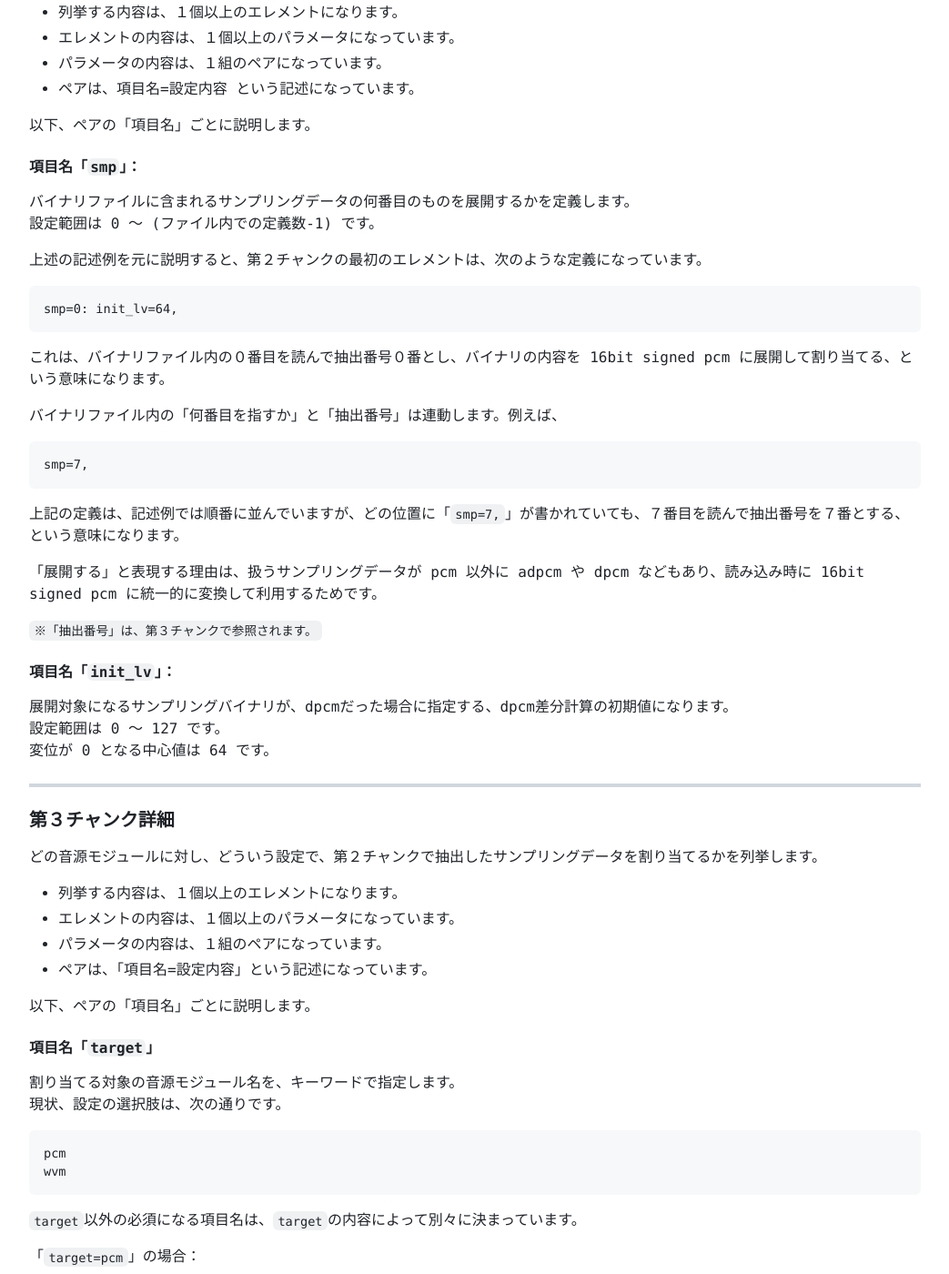
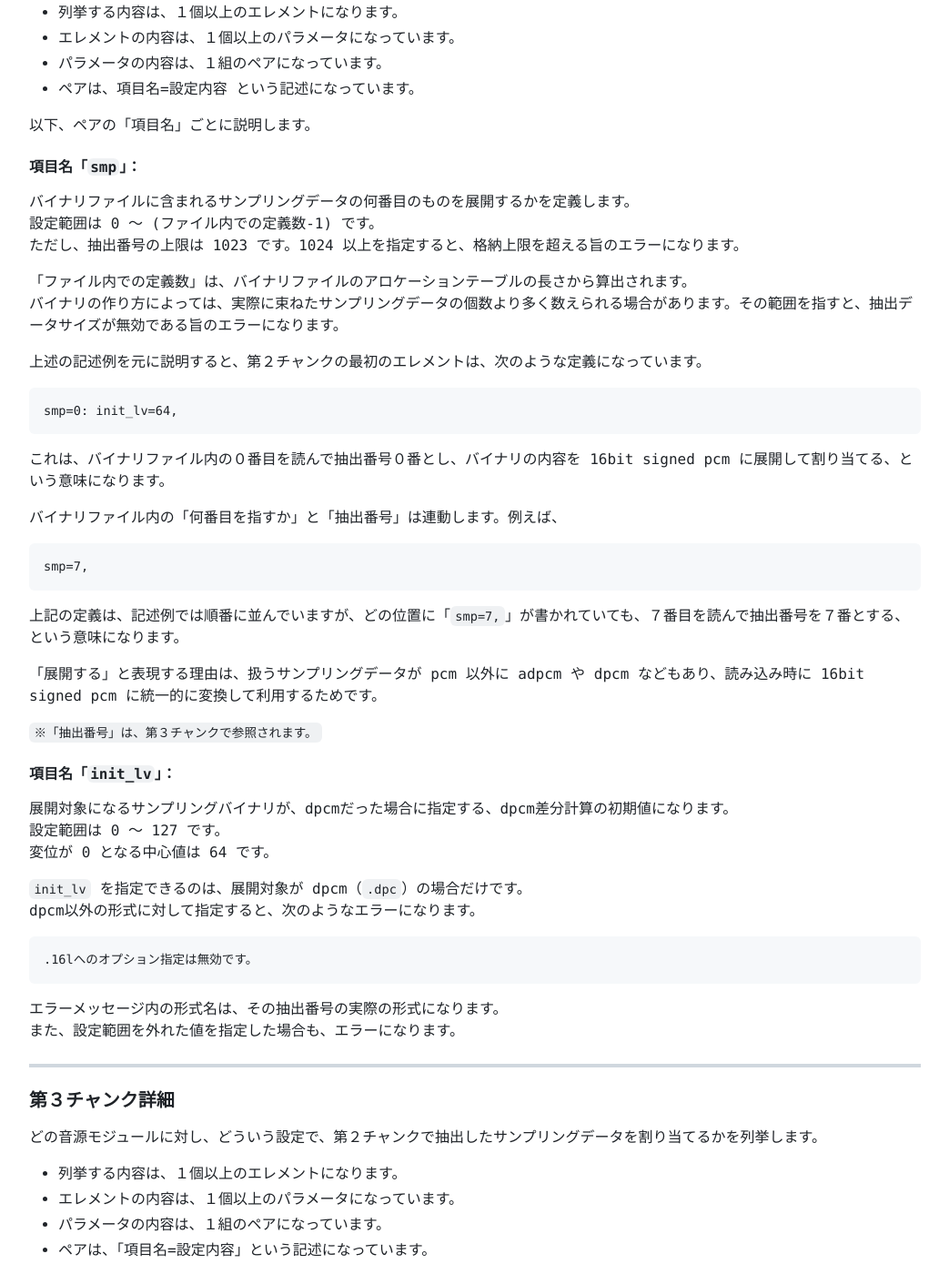
Before and after one commit to lineardrive/V3MMLmanual, a Jekyll site: the page built from docs/ch06/6_58.md, in a window 1280 px wide and 1400 px high, scrolled down 1915 px. Shown: the whole window at 91% size, without its empty margins (8-1051 px from the left). Built offline with Jekyll 4.4.1, drawn with Linux system fonts in a browser that asks for light colours; our own code applies the rules of GitHub Pages for plain Markdown files.

Commit message:
docs: 査読で見つかった矛盾の訂正と記述の補完
6.60 の新設にあわせて全体を査読し、実装と食い違う記述１件、
記述が抜けていた仕様３件、ナビゲーションの欠落１件を直した。

矛盾の訂正:
- ch06/6_59: ヘッダー確認は「先頭10文字」ではなく先頭12文字
  （V3MML...2022）。MML.swift:6097 の checkChar と 12 回の比較ループで確認。
  フォーマット番号の上位４桁が確認対象に含まれる旨もあわせて追記

記述の補完:
- ch06/6_58: init_lv は .dpc 専用であり、他の形式に指定すると
  「.16lへのオプション指定は無効です。」等のエラーで停止する旨を追記
- ch06/6_58: 抽出番号の上限 1023（MBinData.MAX_S16PCM_DEF）を追記
- ch06/6_58: 「ファイル内での定義数」はアロケーションテーブル長からの
  算出であり、実際に束ねた個数より多く数えられる場合がある旨を追記

表現の訂正:
- ch06/6_60: 32バイトのゼロ埋め領域を、フォーマット上の決まりではなく
  スクリプトの流儀として書き直した。読み込み側はアロケーションテーブルの
  値から位置を求めるため、ゼロ埋めを入れない作り方でも読み込める

その他:
- ch04/4_8_1, 4_8_2, 4_8_3: 欠けていた「← 目次」リンクを追加
  （これで全191ファイルに揃った）

なお #MB:LOAD_SAMPLING のファイルサイズ上限判定が、2GB のつもりで
32GB になっている件（MML.swift:6020, 6088）は、アプリ側の修正として
V3MML_objc_cpp の request_V14 へ申し送った。マニュアルの記述
（２ギガバイトまで）は修正後の実装と一致するため、変更していない。

Co-Authored-By: Claude Opus 5 <noreply@anthropic.com>

````diff
--- a/docs/ch06/6_58.md
+++ b/docs/ch06/6_58.md
@@ -98,6 +98,10 @@ PlayListウインドウの最下部に書かれています。
 
 バイナリファイルに含まれるサンプリングデータの何番目のものを展開するかを定義します。
 設定範囲は 0 〜 (ファイル内での定義数-1) です。
+ただし、抽出番号の上限は 1023 です。1024 以上を指定すると、格納上限を超える旨のエラーになります。
+
+「ファイル内での定義数」は、バイナリファイルのアロケーションテーブルの長さから算出されます。
+バイナリの作り方によっては、実際に束ねたサンプリングデータの個数より多く数えられる場合があります。その範囲を指すと、抽出データサイズが無効である旨のエラーになります。
 
 上述の記述例を元に説明すると、第２チャンクの最初のエレメントは、次のような定義になっています。
 
@@ -124,6 +128,16 @@ smp=7,
 展開対象になるサンプリングバイナリが、dpcmだった場合に指定する、dpcm差分計算の初期値になります。
 設定範囲は 0 〜 127 です。
 変位が 0 となる中心値は 64 です。
+
+`init_lv` を指定できるのは、展開対象が dpcm（`.dpc`）の場合だけです。
+dpcm以外の形式に対して指定すると、次のようなエラーになります。
+
+```
+.16lへのオプション指定は無効です。
+```
+
+エラーメッセージ内の形式名は、その抽出番号の実際の形式になります。
+また、設定範囲を外れた値を指定した場合も、エラーになります。
 
 ---
 
````
Also changed, not shown: docs/ch04/4_8_1.md (+2 -0 lines), docs/ch04/4_8_2.md (+2 -0 lines), docs/ch04/4_8_3.md (+2 -0 lines), docs/ch06/6_59.md (+2 -1 lines), docs/ch06/6_60.md (+3 -1 lines).
